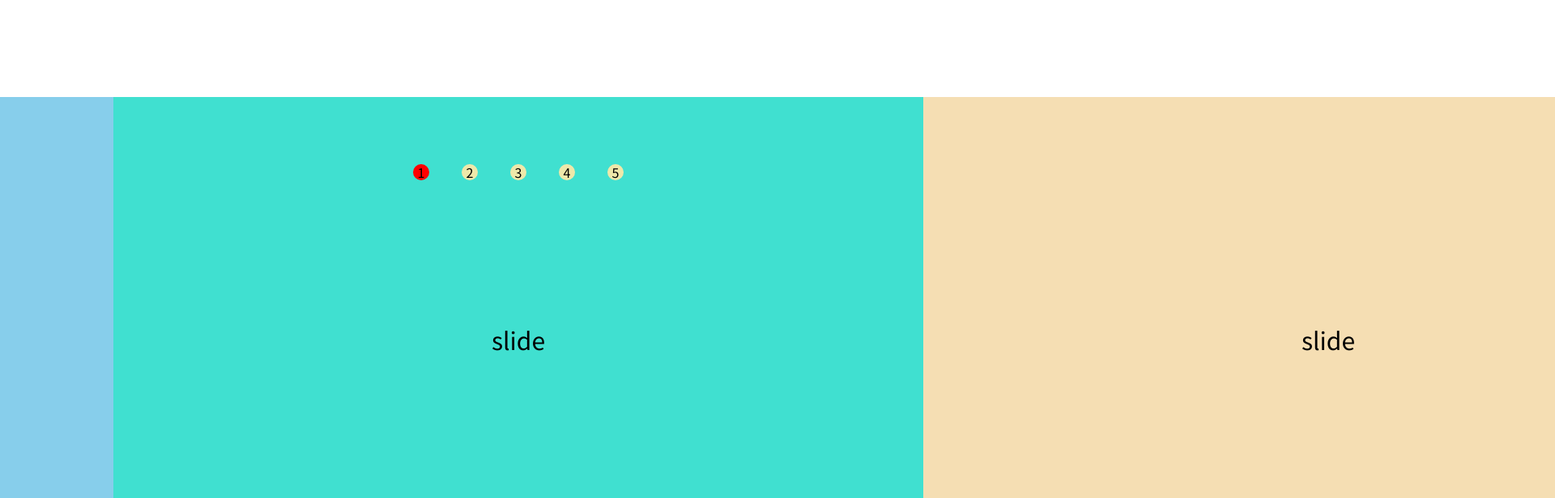
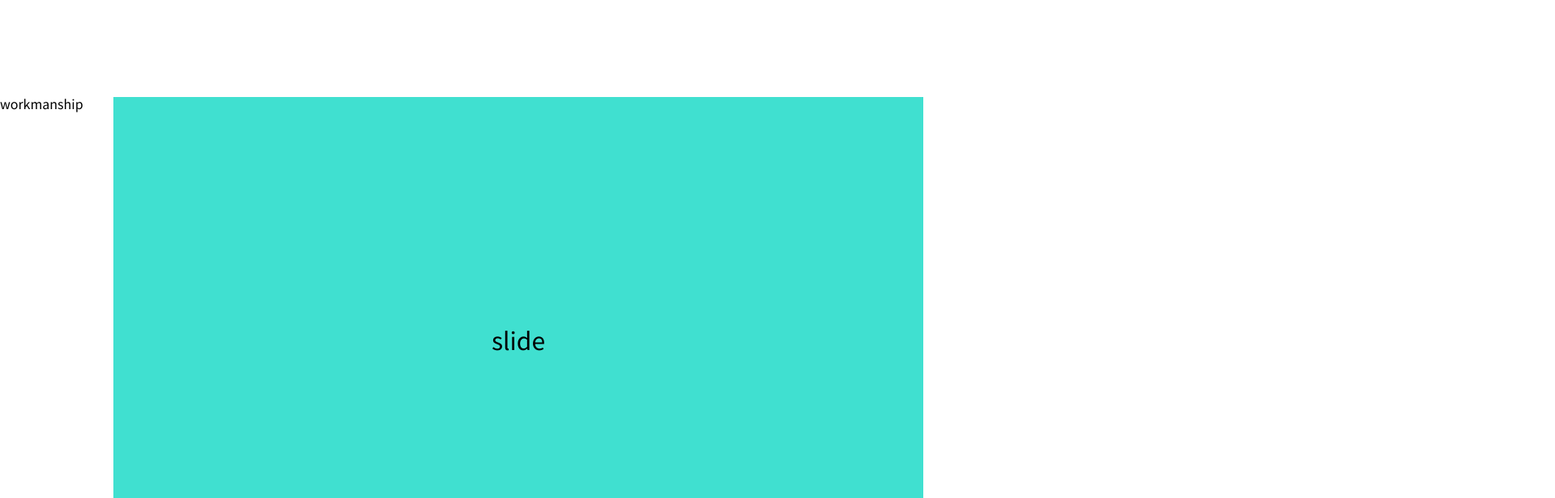
Before and after one commit to wjunhee102/junhee, a React (Create React App) app: page / in a window 1280 px wide. Shown: the part 1680-2296 px from the top of the page at 81% size, 1920 px wide, since content can reach past the window. Built offline with nearby package versions, Linux system fonts and the light colour scheme.

Commit message:
슬라이드 빠른 더블 클릭시 0으로 가는 오류 수정

```diff
--- a/src/component/skill/slide.css
+++ b/src/component/skill/slide.css
@@ -4,12 +4,13 @@
 /* slide */
 .main_slide {
    width: 1000px;
-   height: auto;
+   height: 1200px;
    position: absolute;
    left: 50%;
    top: 0;
    transform: translate(-50%, 0);
    background-color: #ccc;
+   overflow: hidden;
 }
 
 /* slide content */
--- a/src/component/skill/slide.js
+++ b/src/component/skill/slide.js
@@ -36,7 +36,7 @@ function Slide() {
         [slideMove, setSMove] = useState(0),
         [slideW, setSW] = useState(0),
         [slideIdx, setSIdx] = useState(0),
-        [slideStart, setSStart] = useState(true),
+        [slideStart, setSStart] = useState(false),
         [sWrap, setWrap] = useState(0),
         [enter, setEnter] = useState(false),
         [sWrapW, setWW] = useState(0)
@@ -62,10 +62,8 @@ function Slide() {
         mouseSX = 0,
         inum = 0,
         wrapMove = 0,
-        ss = false,
         mouseEnter = true
         ;
-
 
 
     function slideOn(x) {
@@ -85,6 +83,7 @@ function Slide() {
         mouseEnter = false;
         mouseSX = e.clientX;
     }
+
     function slideMoving(e) {
         if(!mouseUp) return false
         mouseX = e.clientX - mouseSX ;
@@ -95,6 +94,7 @@ function Slide() {
     function slideStop() {
         mouseUp = false;
         if(!mouseEnter) {
+            if(wrapMove == 0) return false
             inum = Math.round(wrapMove/slideW);
             moveing(inum, wrapMove);
         }
@@ -102,7 +102,6 @@ function Slide() {
 
 
     function moveing(num, x) {
-        ss = true;
         mouseUp = false;
         let
             i = slideW*num,
@@ -120,7 +119,7 @@ function Slide() {
             let progress = timestamp - startTime
             let moving = easeOut(progress, x, start, 2000)
             setSMove(moving);
-            if (ss) {
+
             if (progress < 2000) {
                 requestAnimationFrame(animate);
             } else {
@@ -136,7 +135,6 @@ function Slide() {
                 }
             }
         }
-        }
         window.requestAnimationFrame(animate);
     }
 
@@ -147,6 +145,7 @@ function Slide() {
                 className="slide_wrap"
                 style={{transform : `translateX(${-slideMove}px)`}}
                 ref={slideWrap}
+                onClick={slideEvent}
                 onMouseEnter={slideEvent}
                 onMouseDown={e=>(
                     e.preventDefault,
@@ -157,7 +156,7 @@ function Slide() {
                 onMouseLeave={slideStop}
             >
                 {slideMove <= 0 ? (
-                <div ref={slideWidth} className={`slide_item item4 vir`}>{slide_item[4].title}</div>):(
+                <div ref={slideWidth} className={`slide_item item4 vir`}>{slide_item[slide_item.length-1].title}</div>):(
                     null
                 )}
                 {slide_item.map((ele, idx)=>(
@@ -167,7 +166,7 @@ function Slide() {
                         key={idx}
                         onMouseDown={e=>e.preventDefault}
                     >
-                        {ele.title}
+                        <a>{ele.title}</a>
                     </div>
                 ))}
                 {slideMove >= sWrapW-slideW ? (
```
Lines whose indentation alone changed are shown as unchanged.
